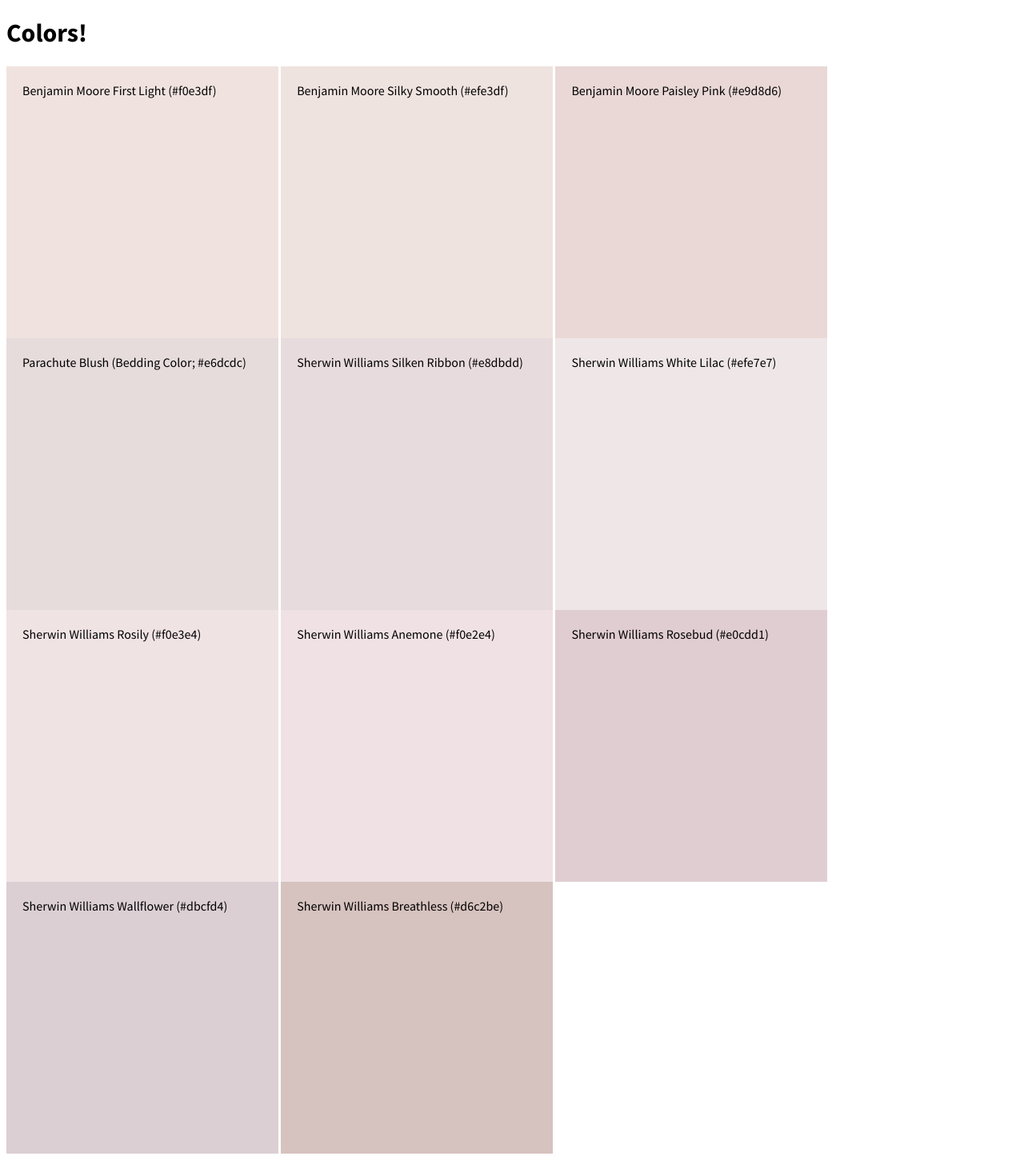
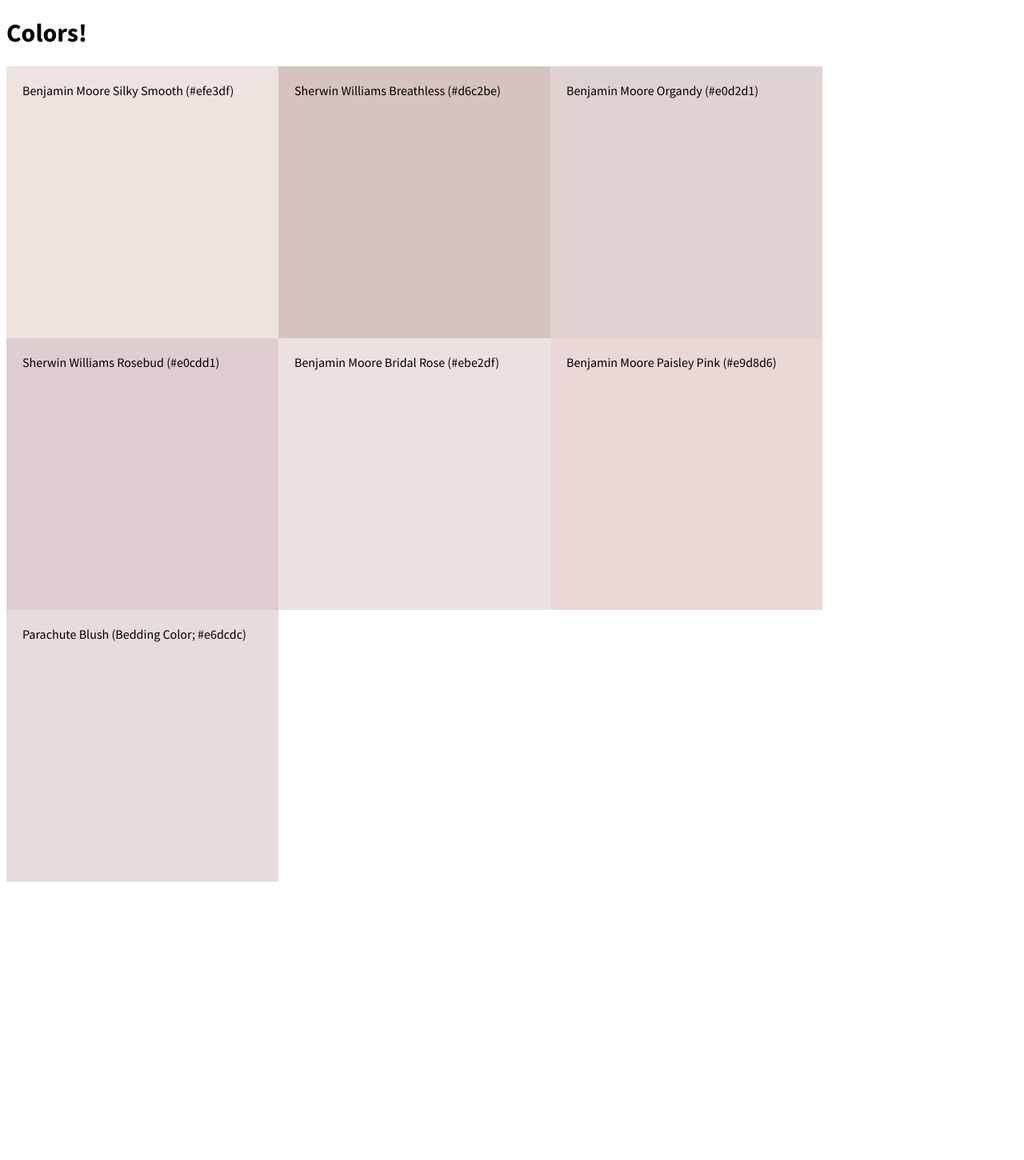
Before and after one commit to jennazee/jennazee.github.io, a Jekyll site: the page colors.html, which Jekyll copies as it is, in a window 1280 px wide. Shown: the whole page at 80% size. Built offline with Jekyll 4.4.1, drawn with Linux system fonts in a browser that asks for light colours; after the commit the page ends 1111 px from its top, so only the background shows below that.

```diff
--- a/colors.css
+++ b/colors.css
@@ -2,6 +2,11 @@
 
 body {
     font-family: "Source Sans Pro",Trebuchet MS,sans-serif;
+}
+
+.wrapper {
+    display: flex;
+    flex-wrap: wrap;
 }
 
 .color {
@@ -58,3 +63,11 @@
 .wallflower {
     background-color: #dbcfd4;
 }
+
+.organdy {
+    background-color: #e0d2d1;
+}
+
+.bridal-rose {
+    background-color: #ebe2df;
+}
--- a/colors.html
+++ b/colors.html
@@ -16,18 +16,22 @@
     <header>
 
     <div class="wrapper">
-      <div class="color first-light">Benjamin Moore First Light (#f0e3df)</div>
+
       <div class="color silky-smooth">Benjamin Moore Silky Smooth (#efe3df)</div>
+      <div class="color breathless">Sherwin Williams Breathless (#d6c2be)</div>
+      <div class="color organdy">Benjamin Moore Organdy (#e0d2d1)</div>
+      <div class="color rosebud">Sherwin Williams Rosebud (#e0cdd1)</div>
+      <div class="color bridal-rose">Benjamin Moore Bridal Rose (#ebe2df)</div>
       <div class="color paisley-pink">Benjamin Moore Paisley Pink (#e9d8d6)</div>
+
       <div class="color parachute-blush">Parachute Blush (Bedding Color; #e6dcdc)</div>
-      <div class="color silken-ribbon">Sherwin Williams Silken Ribbon (#e8dbdd)</div>
-      <div class="color white-lilac">Sherwin Williams White Lilac (#efe7e7)</div>
-      <div class="color rosily">Sherwin Williams Rosily (#f0e3e4)</div>
-      <div class="color anemone">Sherwin Williams Anemone (#f0e2e4)</div>
-      <div class="color rosebud">Sherwin Williams Rosebud (#e0cdd1)</div>
-      <div class="color wallflower">Sherwin Williams Wallflower (#dbcfd4)</div>
-      <div class="color breathless">Sherwin Williams Breathless (#d6c2be)</div>
 
+      <!-- <div class="color white-lilac">Sherwin Williams White Lilac (#efe7e7)</div> -->
+      <!-- <div class="color rosily">Sherwin Williams Rosily (#f0e3e4)</div>
+      <div class="color anemone">Sherwin Williams Anemone (#f0e2e4)</div> -->
+      <!-- <div class="color silken-ribbon">Sherwin Williams Silken Ribbon (#e8dbdd)</div> -->
+      <!-- <div class="color first-light">Benjamin Moore First Light (#f0e3df)</div> -->
+      <!-- <div class="color wallflower">Sherwin Williams Wallflower (#dbcfd4)</div> -->
       <!-- <div class="color silver-peony">Sherwin Williams Silver Peony (#dad6db)</div> -->
     </div>
 
```
Also changed, not shown: at-lead-dev.html (added, +12 -0 lines), 1 other file.
